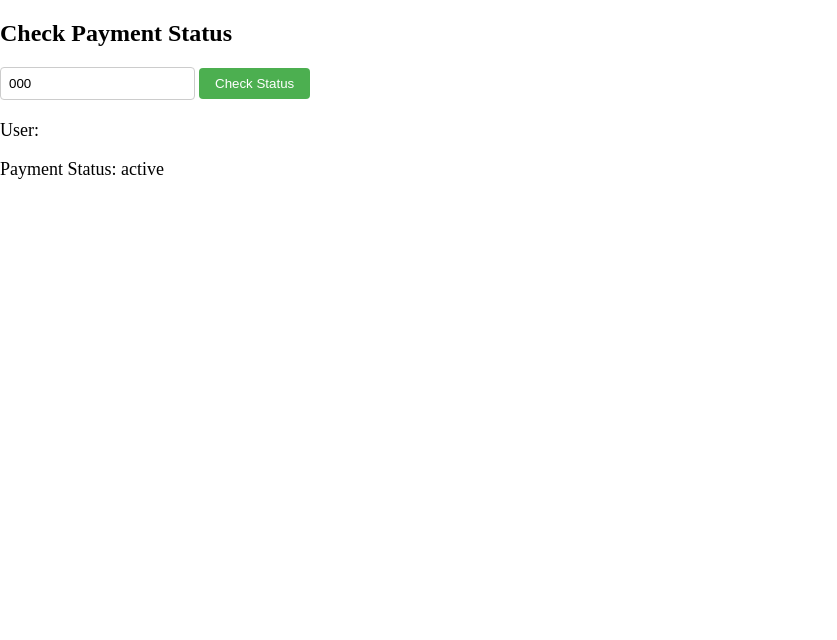
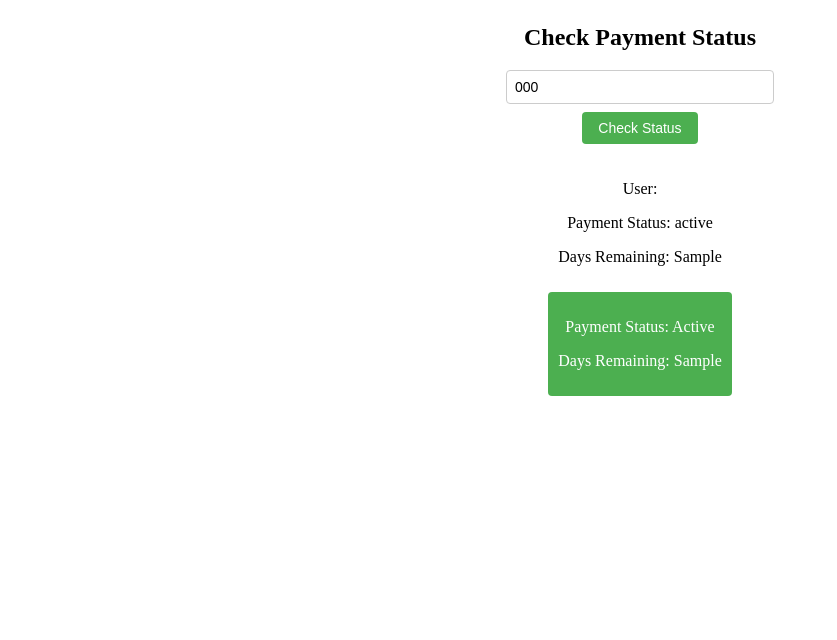
Before and after one commit to knox9734/gym_payment, a Django app: template gym_payment/users/templates/users/check_payment_status.html in a window 1280 px wide. Shown: the part 81-721 px from the top of the page, without its empty margins (0-837 px from the left). Run offline with Django 5.2, Linux system fonts and the light colour scheme; the template is opened without the code that fills it: most values are stand-ins (such as "Sample title", 1, 10 or a date in 2020).

Commit message:
payment remaining days checker

```diff
--- a/gym_payment/users/templates/users/check_payment_status.html
+++ b/gym_payment/users/templates/users/check_payment_status.html
@@ -5,37 +5,66 @@
   <title>{% block title %}Check Payment Status{% endblock %}</title>
   {% block content %}
   <style>
+    .container {
+      display: flex;
+      justify-content: center;
+      align-items: center;
+      height: 50vh; /* Reduced viewport height */
+      flex-direction: column;
+      padding: 0; /* Remove padding */
+      margin: 0; /* Remove margin */
+    }
+
     form {
-      margin-bottom: 20px;
+      margin-bottom: 10px; /* Reduced margin */
+      display: flex;
+      flex-direction: column;
+      align-items: center;
     }
 
     input[type="text"] {
-      padding: 8px;
+      padding: 8px; /* Reduced padding */
       border: 1px solid #ccc;
       border-radius: 4px;
+      font-size: 14px; /* Reduced font size */
+      width: 250px; /* Reduced width */
+      margin-bottom: 8px; /* Reduced space between input and button */
     }
 
     button[type="submit"] {
-      padding: 8px 16px;
+      padding: 8px 16px; /* Reduced padding */
       background-color: #4CAF50;
       color: white;
       border: none;
       border-radius: 4px;
       cursor: pointer;
+      font-size: 14px; /* Reduced font size */
     }
 
     button[type="submit"]:hover {
       background-color: #45a049;
     }
 
-    .status {
-      margin-top: 20px;
-      font-size: 18px;
+    .status, .error {
+      margin-top: 10px; /* Reduced margin */
+      font-size: 16px; /* Reduced font size */
+      text-align: center;
+    }
+
+    .banner {
+      background-color: #4CAF50;
+      color: white;
+      padding: 10px;
+      border-radius: 4px;
+      margin-top: 10px;
+      text-align: center;
+      font-size: 16px;
     }
   </style>
 </head>
 <body>
 
+  <div class="container">
     <h2>Check Payment Status</h2>
 
     <form method="get" action="{% url 'check_payment_status' %}">
@@ -43,12 +72,24 @@
       <button type="submit">Check Status</button>
     </form>
 
-  {% if user %}
+    {% if error_message %}
+    <div class="error">
+      <p>{{ error_message }}</p>
+    </div>
+    {% elif user %}
     <div class="status">
       <p>User: {{ user.first_name }} {{ user.last_name }}</p>
       <p>Payment Status: {{ payment_status }}</p>
+      <p>Days Remaining: {{ remaining_days }}</p>
+    </div>
+    {% if payment_status == 'active' %}
+    <div class="banner">
+      <p>Payment Status: Active</p>
+      <p>Days Remaining: {{ remaining_days }}</p>
     </div>
     {% endif %}
+    {% endif %}
+  </div>
 
   {% endblock %}
 </body>
```
Also changed, not shown: gym_payment/users/views.py (+22 -10 lines). Lines whose indentation alone changed are shown as unchanged.
